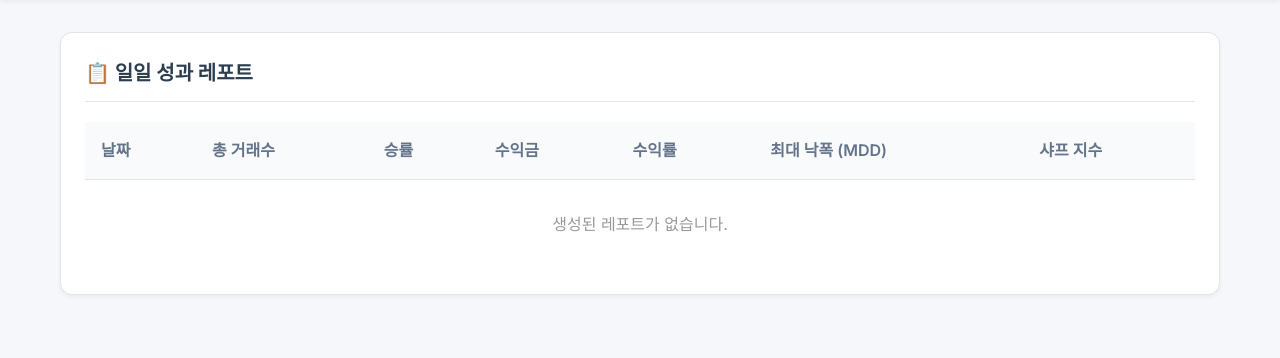
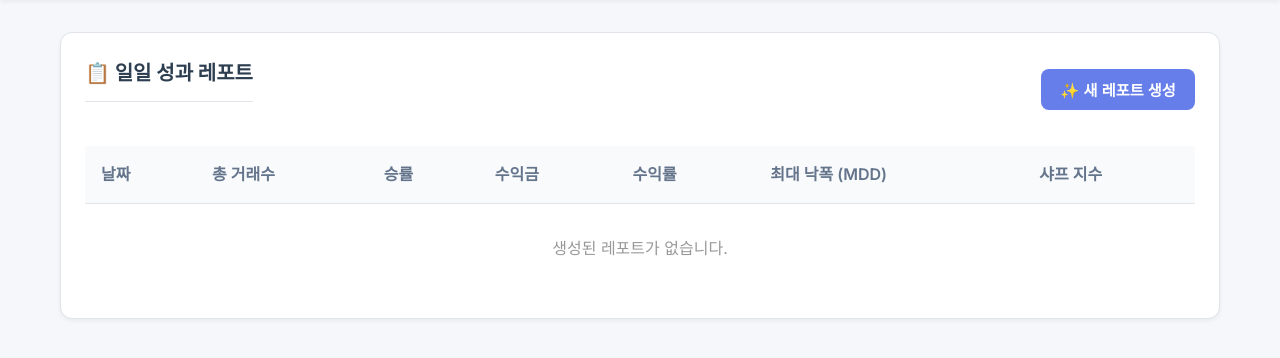
Before and after one commit to simonMoon83/aitrade, a Flask app: page /reports in a window 1280 px wide. Shown: the part 133-491 px from the top of the page. Run offline with Flask 3, Linux system fonts and the light colour scheme; a user stored in the database is signed in; data that the repository does not hold is empty.

Commit message:
v0.7 version up

```diff
--- a/dashboard/templates/reports.html
+++ b/dashboard/templates/reports.html
@@ -55,7 +55,12 @@
 
 {% block content %}
 <div class="card">
-    <h3>📋 일일 성과 레포트</h3>
+    <div style="display: flex; justify-content: space-between; align-items: center; margin-bottom: 1.5rem;">
+        <h3>📋 일일 성과 레포트</h3>
+        <button class="btn btn-primary" onclick="generateReport()" id="generate-btn">
+            ✨ 새 레포트 생성
+        </button>
+    </div>
     <div class="table-container">
         <table class="table" id="reports-table">
             <thead>
@@ -92,6 +97,40 @@
 
 {% block extra_js %}
 <script>
+    // 레포트 생성 함수
+    function generateReport() {
+        const btn = document.getElementById('generate-btn');
+        const originalText = btn.textContent;
+
+        btn.disabled = true;
+        btn.textContent = '생성 중...';
+
+        fetch('/api/reports/generate', {
+            method: 'POST',
+            headers: {
+                'Content-Type': 'application/json'
+            }
+        })
+        .then(response => response.json())
+        .then(data => {
+            if (data.success) {
+                alert('✅ 레포트가 성공적으로 생성되었습니다!');
+                // 레포트 목록 새로고침
+                location.reload();
+            } else {
+                alert('❌ 레포트 생성 실패: ' + (data.error || '알 수 없는 오류'));
+            }
+        })
+        .catch(error => {
+            console.error('Error:', error);
+            alert('❌ 레포트 생성 중 오류가 발생했습니다: ' + error.message);
+        })
+        .finally(() => {
+            btn.disabled = false;
+            btn.textContent = originalText;
+        });
+    }
+
     const modal = document.getElementById('report-modal');
     const closeBtn = document.getElementsByClassName('close')[0];
 
```
Also changed, not shown: 1 other file.
